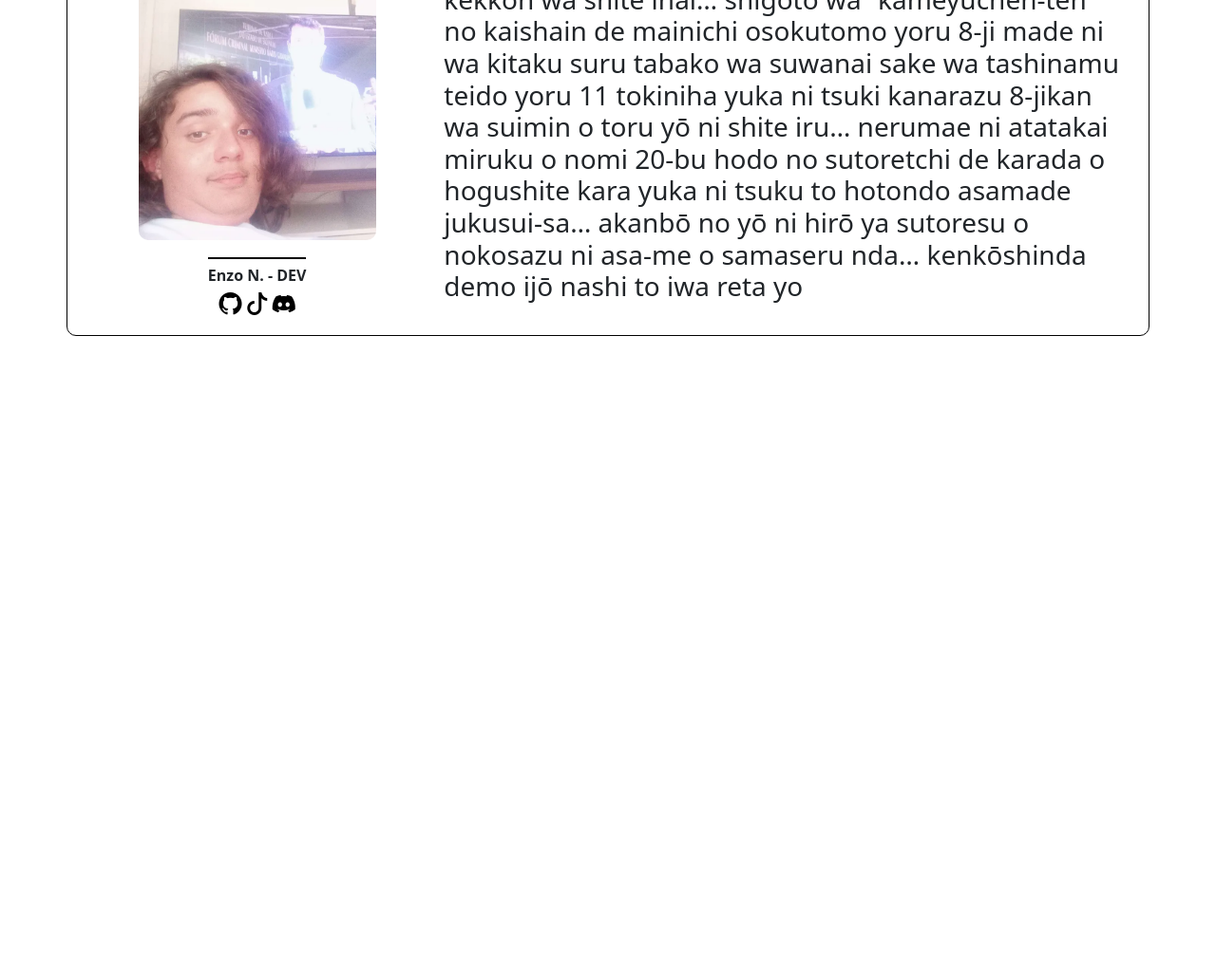
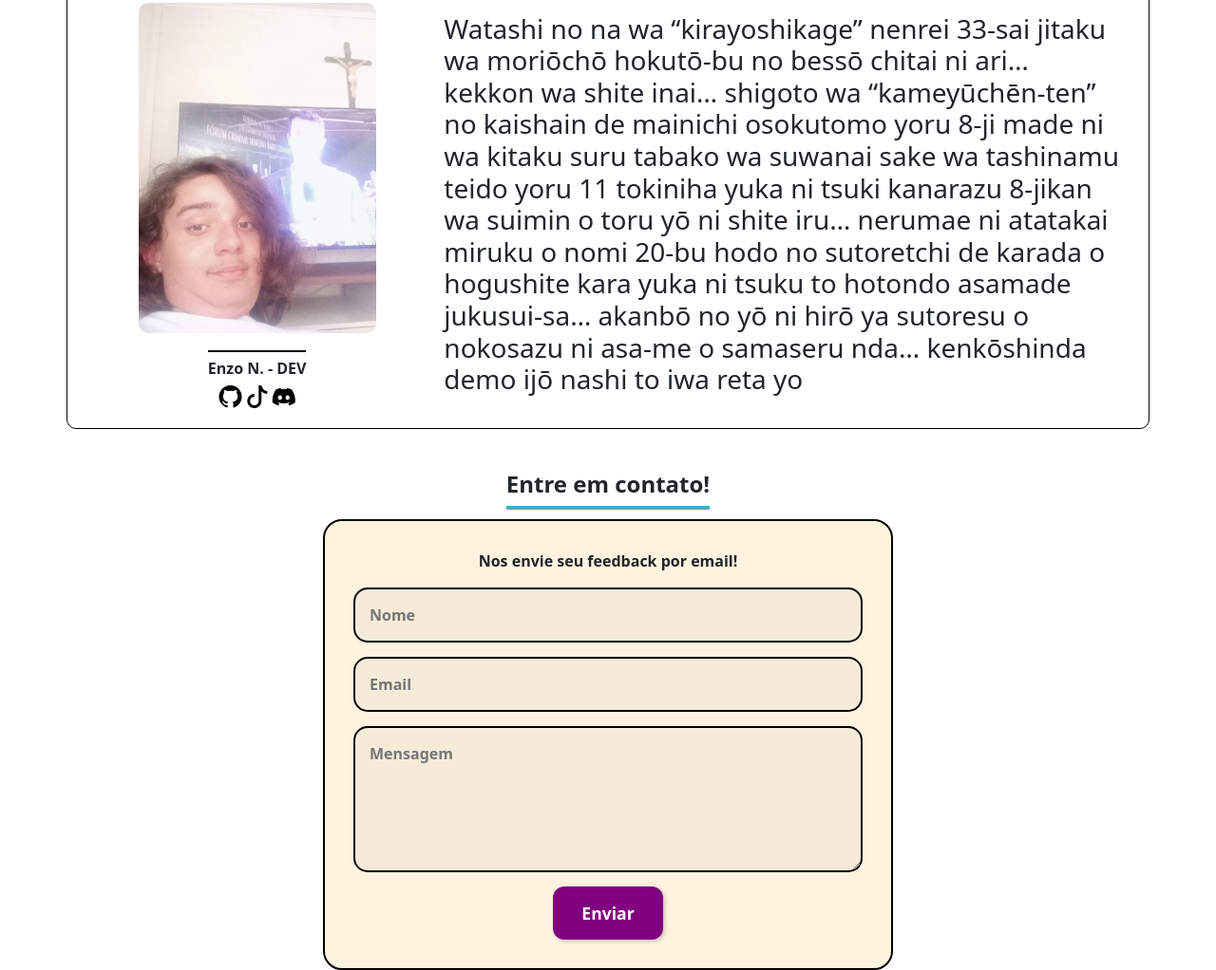
Before and after one commit to MichelAcre/PsyquIA, a plain HTML site: page index.html in a window 1280 px wide. Shown: the part 2159-3181 px from the top of the page at 95% size. Before the commit the page ends 2553 px from the top, so only its background shows below. Drawn offline with nearby package versions, Linux system fonts and the light colour scheme.

Commit message:
Terminando a parte do "Entre em Contato!", Que inferno foi fazer isso

```diff
--- a/css/style.css
+++ b/css/style.css
@@ -19,24 +19,6 @@ body {
   max-width: 100%;
   border-radius: 10px;
 }
-/* .versao-desktop {
-  display: none;
-}
-
-.versao-mobile {
-  display: block;
-} */
-
-/* @media (min-width: 768px) {
-  .versao-desktop {
-    display: flex;
-    gap: 40px;
-  }
-  .versao-mobile {
-    display: none;
-  }
-} */
-
 
 
 .titulo-equipe {
@@ -70,3 +52,65 @@ body {
   font-size: 24px;
   color: #000;
 }
+
+body {
+  background-color: #fff8e8;
+  font-family: Arial, sans-serif;
+  display: flex;
+  flex-direction: column;
+  align-items: center;
+  padding-top: 50px;
+}
+
+.titulo-contato {
+  font-size: 24px;
+  border-bottom: 4px solid #45ABCC;
+  padding-bottom: 5px;
+  font-weight: bold;
+  margin-bottom: 10px;
+}
+
+p {
+  text-align: center;
+  margin-bottom: 20px;
+  font-weight: bold;
+}
+
+.form-container {
+  text-align: center;
+  background-color: #fff3e0;
+  border: 2px solid black;
+  border-radius: 20px;
+  padding: 30px;
+  width: 90%;
+  max-width: 600px;
+  margin: 0 auto;
+}
+
+form input, form textarea {
+  display: block;
+  width: 100%;
+  padding: 15px;
+  margin-bottom: 15px;
+  border: 2px solid black;
+  border-radius: 15px;
+  background-color: #f5ebd8;
+  font-weight: bold;
+  font-size: 1rem;
+  box-sizing: border-box;
+}
+
+.button-submit {
+  background-color: purple;
+  color: white;
+  padding: 15px 30px;
+  border: 2px ;
+  border-radius: 12px;
+  font-size: 1.1rem;
+  cursor: pointer;
+  box-shadow: 2px 2px 4px rgba(0,0,0,0.2);
+}
+
+button:hover {
+  background-color: #5c0091;
+}
--- a/index.html
+++ b/index.html
@@ -3,7 +3,7 @@
   <head>
     <meta charset="UTF-8" />
     <meta name="viewport" content="width=device-width, initial-scale=1.0" />
-    <title>PsyquIA - Baixe o App</title>
+    <title>PsyquIA - Parte de Gabriel</title>
     <link rel="stylesheet" href="./css/style.css" />
     <link
       rel="stylesheet"
@@ -90,6 +90,7 @@
         </div>
       </div>
     </div>
+
     <!----------------------------------------------->
     <div class="equipe">
       <div class="container text-center mt-5">
@@ -154,6 +155,21 @@
         </div>
       </div>
     </div>
+
+     <!----------------------------------------------->
+
+     <div class="titulo-contato">Entre em contato!</div>
+     <div class="form-container ">
+       <p>Nos envie seu feedback por email!</p>
+       <form>
+         <input type="text" placeholder="Nome" required />
+         <input type="email" placeholder="Email" required />
+         <textarea rows="5" placeholder="Mensagem" required></textarea>
+         <button class="fw-bold button-submit" type="submit">Enviar</button>
+       </form>
+      </div>
+
+       <!----------------------------------------------->
     <script
       src="https://cdnjs.cloudflare.com/ajax/libs/bootstrap/5.3.3/js/bootstrap.bundle.min.js"
       integrity="sha512-7Pi/otdlbbCR+LnW+F7PwFcSDJOuUJB3OxtEHbg4vSMvzvJjde4Po1v4BR9Gdc9aXNUNFVUY+SK51wWT8WF0Gg=="
```
Also changed, not shown: img/Footer.png (added).
